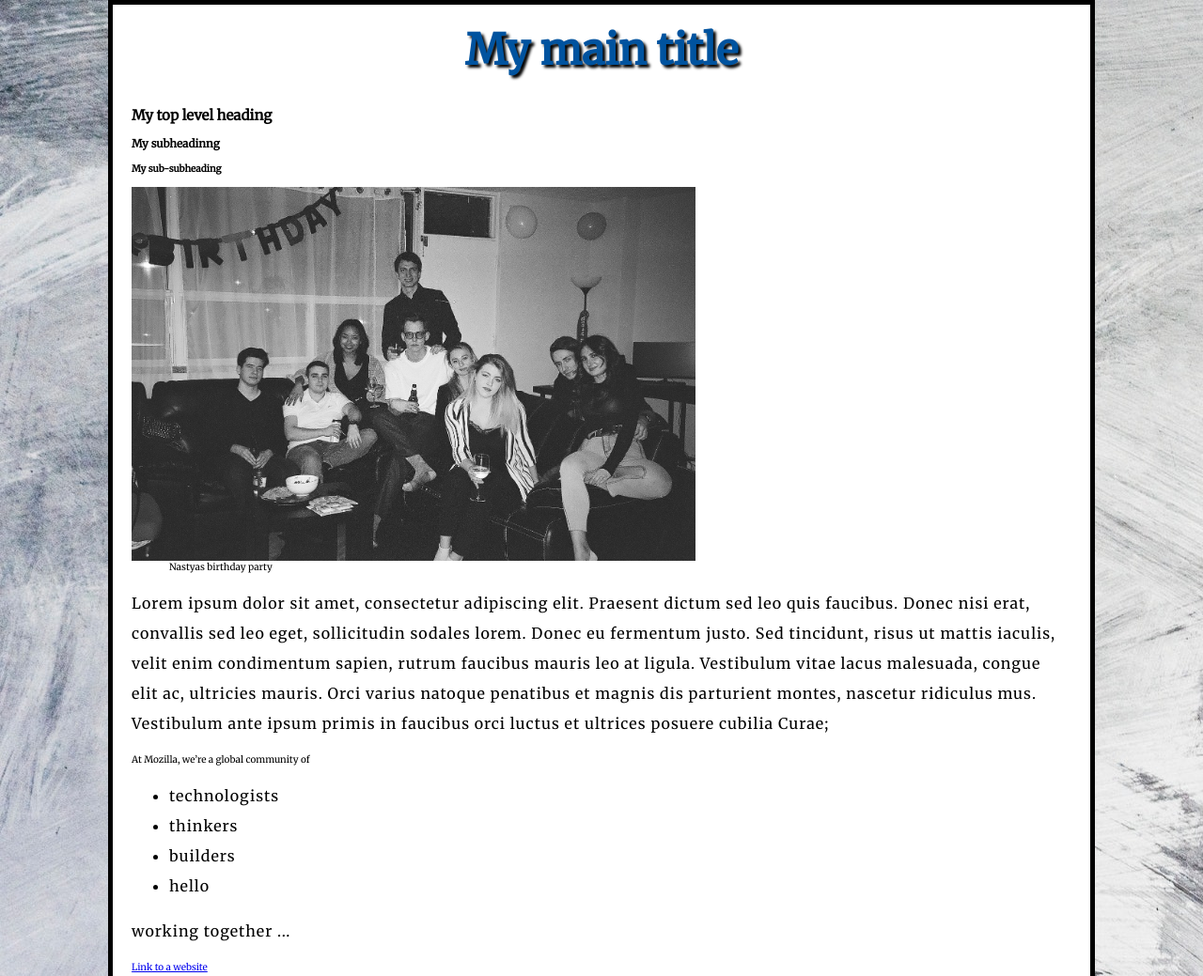
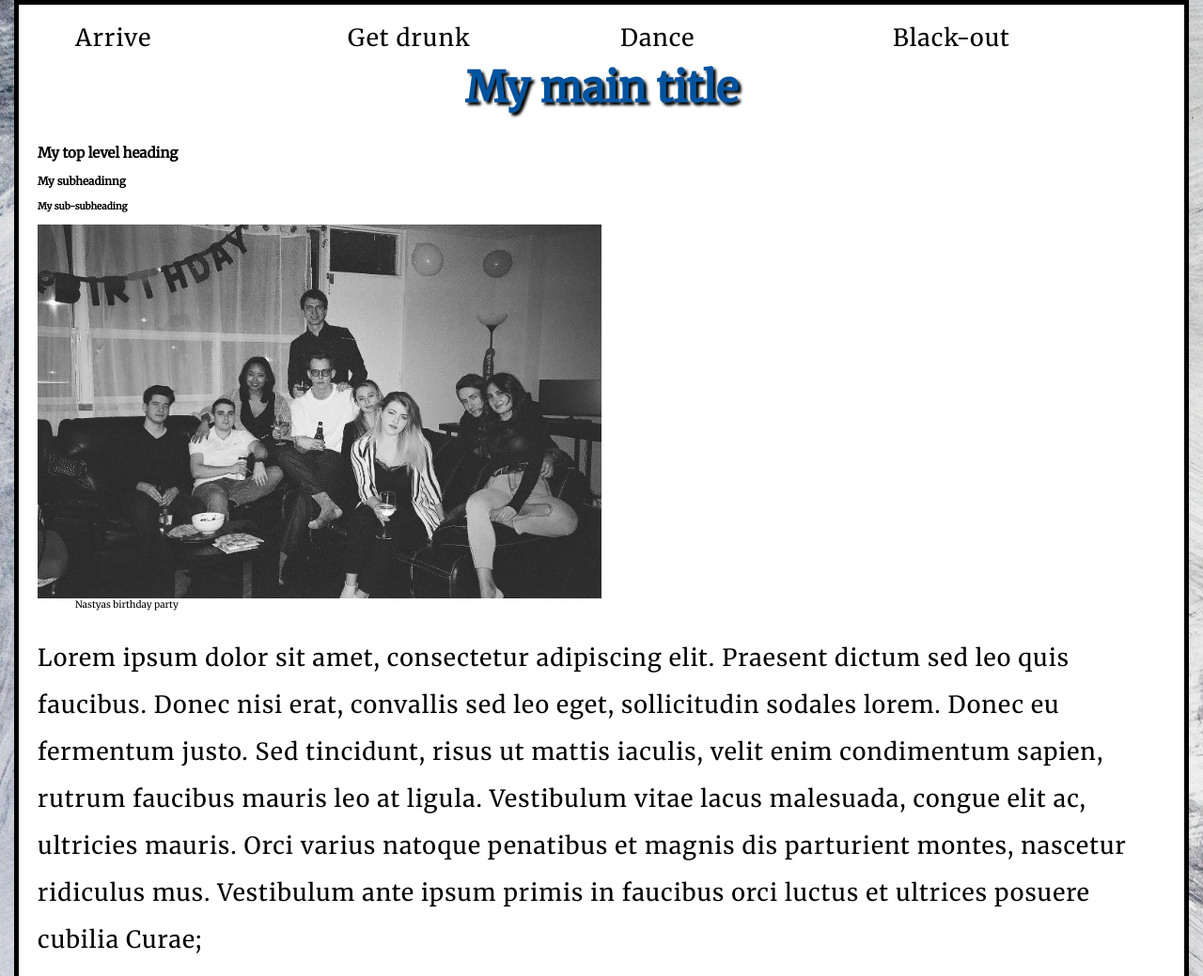
Before and after one commit to kateryna-klimova/website, a plain HTML site: page index.html in a window 1280 px wide. Shown: the top 1039 px of the page at 94% size. Drawn offline with Linux system fonts and the light colour scheme; a web font is replaced by a local one.

Commit message:
progress bar

```diff
--- a/index.html
+++ b/index.html
@@ -7,6 +7,23 @@
     <link href="https://fonts.googleapis.com/css?family=Laila|Merriweather" rel="stylesheet">
   </head>
   <body>
+
+<!-- Progress bar  -->
+    <div class="container">
+      <ul class="progress_bar">
+        <li>Arrive</li>
+        <li>Get drunk</li>
+        <li>Dance</li>
+        <li>Black-out</li>
+      </ul>
+
+    </div>
+<!-- End progress bar -->
+
+
+
+
+
     <h1>My main title</h1>
     <h2>My top level heading</h2>
     <h3>My subheadinng</h3>
@@ -18,16 +35,7 @@
      <figcaption>Nastyas birthday party</figcaption>
    </figure>
 
-    <p>Lorem ipsum dolor sit amet, consectetur adipiscing elit. Praesent dictum sed leo quis faucibus. Donec nisi erat, convallis sed leo eget, sollicitudin sodales lorem. Donec eu fermentum justo. Sed tincidunt, risus ut mattis iaculis, velit enim condimentum sapien, rutrum faucibus mauris leo at ligula. Vestibulum vitae lacus malesuada, congue elit ac, ultricies mauris. Orci varius natoque penatibus et magnis dis parturient montes, nascetur ridiculus mus. Vestibulum ante ipsum primis in faucibus orci luctus et ultrices posuere cubilia Curae;</p
-
-<p>At Mozilla, we’re a global community of</p>
-<ul>
-  <li>technologists</li>
-  <li>thinkers</li>
-  <li>builders</li>
-  <li>hello</li>
-</ul>
-<p>working together ... </p>
+    <p>Lorem ipsum dolor sit amet, consectetur adipiscing elit. Praesent dictum sed leo quis faucibus. Donec nisi erat, convallis sed leo eget, sollicitudin sodales lorem. Donec eu fermentum justo. Sed tincidunt, risus ut mattis iaculis, velit enim condimentum sapien, rutrum faucibus mauris leo at ligula. Vestibulum vitae lacus malesuada, congue elit ac, ultricies mauris. Orci varius natoque penatibus et magnis dis parturient montes, nascetur ridiculus mus. Vestibulum ante ipsum primis in faucibus orci luctus et ultrices posuere cubilia Curae;</p>
 
 <a href="https://www.keplercommunications.com/company/careers/job/49">Link to a website</a>
 
--- a/styles/style.css
+++ b/styles/style.css
@@ -1,3 +1,23 @@
+/* Progress bar  */
+.container{
+  width: 100%;
+}
+.progress_bar{
+
+}
+.progress_bar li{
+  list-style-type: none;
+  float: left;
+  width: 25%;
+  position: relative;
+}
+
+/* End progress bar */
+
+
+
+
+
 html {
   font-size: 10px; /* px means 'pixels': the base font size is now 10 pixels high  */
   font-family: 'Laila', serif; /* this should be the rest of the output you got from Google fonts */
@@ -13,7 +33,7 @@ h1 {
 }
 
 p, li {
-  font-size: 16px;
+  font-size: 25px;
   line-height: 2;
   letter-spacing: 1px;
 }
@@ -35,7 +55,7 @@ img {
 }
 
 body {
-  width: 1000px;
+  width: 1200px;
   margin: 0 auto;
   background-color: #ffffff;
   /* background: url("images/background1.jpg"); */
```
